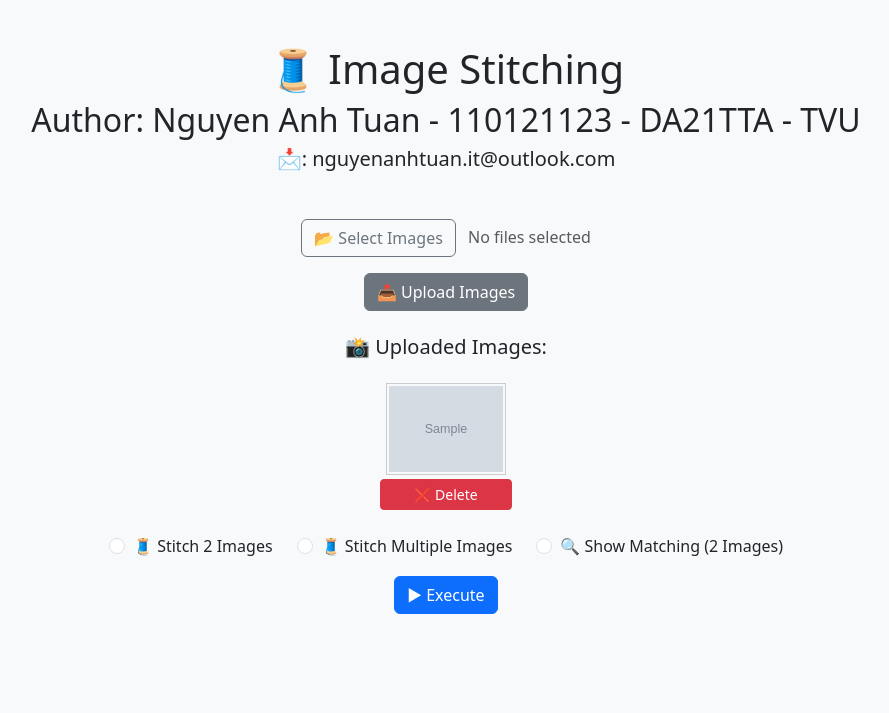
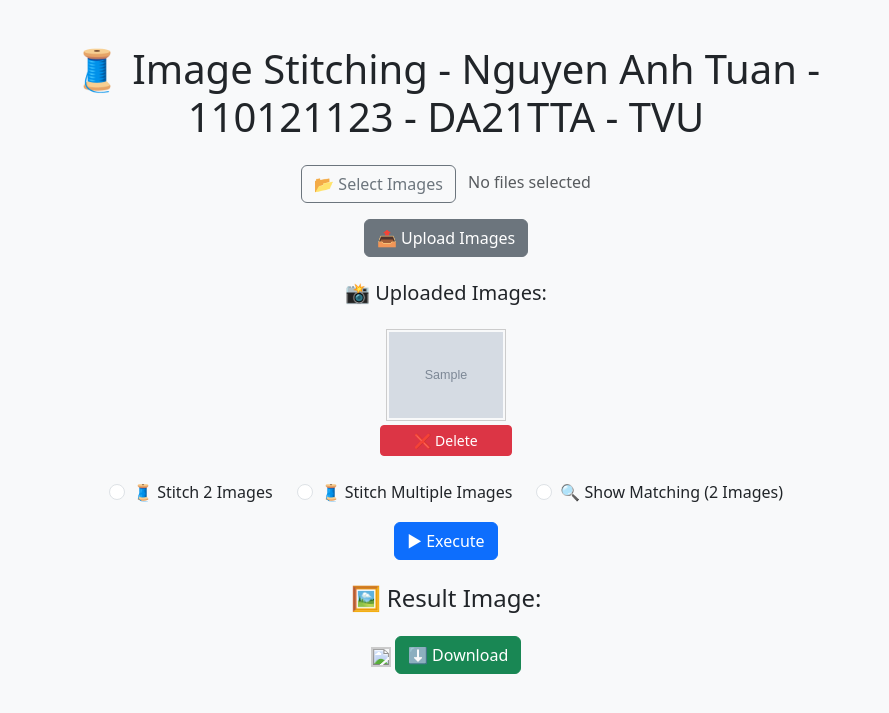
Before and after one commit to NguyenAnhTuann/ImagesStitching-SIFT-FLANN-RANSAC, a Flask app: template NguyenAnhTuan-110121123-DA21TTA_BT004/templates/index.html in a window 1280 px wide. Shown: the top 713 px of the page, without its empty margins (194-1083 px from the left). Run offline with Flask 3, Linux system fonts and the light colour scheme; the template is opened without the code that fills it: most values are stand-ins (such as "Sample title", 1, 10 or a date in 2020); grey boxes marked "Sample" are stand-in pictures.

Commit message:
Auto update

```diff
--- a/NguyenAnhTuan-110121123-DA21TTA_BT004/anh_2/main.py
+++ b/NguyenAnhTuan-110121123-DA21TTA_BT004/anh_2/main.py
@@ -10,7 +10,6 @@
     if len(matches) < 4:
         raise ValueError("Không đủ điểm tương đồng để ghép ảnh.")
 
-    # ✅ PHẢI đặt trong hàm – thụt lề đúng
     distances = [m.distance for m in matches]
     avg_distance = np.mean(distances)
 
--- a/NguyenAnhTuan-110121123-DA21TTA_BT004/app.py
+++ b/NguyenAnhTuan-110121123-DA21TTA_BT004/app.py
@@ -1,64 +1,68 @@
-from flask import Flask, render_template, request, send_file, redirect, url_for, session
-import os
+from flask import Flask, render_template, request, redirect, url_for, session
 import cv2
 import numpy as np
-import tempfile
-import shutil
 import uuid
+import base64
+import requests
+from io import BytesIO
 from werkzeug.utils import secure_filename
+import cloudinary
+import cloudinary.uploader
+import cloudinary.api
+
+# Setup Flask
+app = Flask(__name__)
+app.secret_key = "very_secret_key_123"
+
+# Cloudinary config
+cloudinary.config(
+    cloud_name="duk8odqun",
+    api_key="485926927892748",
+    api_secret="CSaf5iaR5cC5cl7PiyNlN_uAaSQ",
+    secure=True
+)
+
+
+# Template filter for base64 (not needed here but for expansion)
+@app.template_filter('b64encode')
+def b64encode_filter(data):
+    return base64.b64encode(data).decode('utf-8')
+
+# Load image from Cloudinary URL
+def load_image_from_url(url):
+    response = requests.get(url)
+    image = cv2.imdecode(np.frombuffer(response.content, np.uint8), cv2.IMREAD_COLOR)
+    return image
+
+# === Your custom methods ===
 from anh_2.main import stitch_images as stitch_two
-from anh_2.utils import load_image, detect_and_match
+from anh_2.utils import detect_and_match
 from anh_nhieu.main import stitch_multiple
-from anh_nhieu.utils import load_images
-
-app = Flask(__name__)
-app.secret_key = "your_secret_key"
-
-RESULT_PATH = 'static/result.jpg'
-
-def get_user_folder():
-    return session.get('user_folder')
-
-def create_user_folder():
-    temp_dir = tempfile.mkdtemp()
-    session['user_folder'] = temp_dir
-    return temp_dir
-
-def get_uploaded_images():
-    folder = get_user_folder()
-    if not folder or not os.path.exists(folder):
-        return []
-    return [f for f in os.listdir(folder) if f.lower().endswith(('.jpg', '.jpeg', '.png'))]
+from anh_nhieu.utils import load_images_from_urls
 
 @app.route("/", methods=["GET", "POST"])
 def index():
-    result_image = None
+    result_url = None
     match_mode = False
     error_message = None
 
-    # Tạo thư mục mới khi truy cập lần đầu hoặc reload trang
-    if request.method == "GET":
-        folder = get_user_folder()
-        if folder and os.path.exists(folder):
-            shutil.rmtree(folder, ignore_errors=True)
-        folder = create_user_folder()
-        if os.path.exists(RESULT_PATH):
-            os.remove(RESULT_PATH)
+    # F5 hoặc lần đầu: reset session
+    if request.method == "GET" and not request.referrer:
+        session.clear()
 
-    uploaded_images = sorted(get_uploaded_images())
+    uploaded_urls = session.get("uploaded_urls", [])
 
     if request.method == "POST":
-        folder = get_user_folder()
         action = request.form.get("mode")
-        filenames = [os.path.join(folder, f) for f in uploaded_images]
+        filenames = uploaded_urls
         stitched_image = None
 
         try:
             if action == "match":
                 if len(filenames) != 2:
                     raise ValueError("❌ Exactly 2 images are required to show matching.")
-                img1 = load_image(filenames[0])
-                img2 = load_image(filenames[1])
+                img1 = load_image_from_url(filenames[0])
+                img2 = load_image_from_url(filenames[1])
                 kp1, kp2, matches = detect_and_match(img1, img2)
                 if len(matches) < 4:
                     raise ValueError("❌ Not enough matching points between the images.")
@@ -69,69 +73,71 @@
             elif action == "stitch2":
                 if len(filenames) != 2:
                     raise ValueError("❌ Exactly 2 images are required for stitching.")
-                img1 = load_image(filenames[0])
-                img2 = load_image(filenames[1])
+                img1 = load_image_from_url(filenames[0])
+                img2 = load_image_from_url(filenames[1])
                 kp1, kp2, matches = detect_and_match(img1, img2)
                 if len(matches) < 4:
                     raise ValueError("❌ Not enough matching points to perform stitching.")
                 stitched_image = stitch_two(img1, img2, kp1, kp2, matches)
-                if stitched_image is None or np.count_nonzero(stitched_image) < 10:
-                    raise ValueError("❌ Stitching failed – images may not be similar.")
 
             elif action == "stitchn":
                 if len(filenames) <= 2:
                     raise ValueError("❌ Only 2 images – please choose 'Stitch 2 Images' instead.")
-                imgs = load_images(filenames)
-                if len(imgs) < 3:
-                    raise ValueError("❌ Not enough valid images to perform stitching.")
+                imgs = [load_image_from_url(url) for url in filenames]
                 stitched_image = stitch_multiple(imgs)
-                if stitched_image is None or np.count_nonzero(stitched_image) < 10:
-                    raise ValueError("❌ Stitching failed – images do not have enough overlap.")
 
             else:
                 raise ValueError("❌ Invalid action.")
 
-            if stitched_image is not None:
-                cv2.imwrite(RESULT_PATH, stitched_image)
-                result_image = RESULT_PATH
-            else:
-                raise ValueError("❌ Could not generate the stitched result image.")
+            if stitched_image is None or np.count_nonzero(stitched_image) < 10:
+                raise ValueError("❌ Stitching failed – images may not be similar.")
+
+            # Encode ảnh và upload lên Cloudinary
+            _, buffer = cv2.imencode(".png", stitched_image)
+            upload_result = cloudinary.uploader.upload(
+                BytesIO(buffer.tobytes()),
+                folder="images-stitching",
+                public_id=str(uuid.uuid4())
+            )
+            result_url = upload_result["secure_url"]
+            session['result_url'] = result_url
 
         except Exception as e:
             error_message = str(e)
 
-        return render_template("index.html", result_image=result_image,
+        return render_template("index.html",
+                               result_url=session.get("result_url"),
+                               uploaded_images=uploaded_urls,
                                match_mode=match_mode,
-                               uploaded_images=uploaded_images,
                                error_message=error_message)
 
-    return render_template("index.html", result_image=None, uploaded_images=uploaded_images, error_message=None)
-
+    return render_template("index.html",
+                           result_url=session.get("result_url"),
+                           uploaded_images=uploaded_urls,
+                           match_mode=False,
+                           error_message=None)
 
 @app.route("/upload", methods=["POST"])
 def upload():
     files = request.files.getlist("images")
-    folder = get_user_folder()
-    if not folder or not os.path.exists(folder):
-        folder = create_user_folder()
-
+    uploaded_urls = session.get("uploaded_urls", [])
     for file in files:
-        filename = secure_filename(file.filename)
-        file.save(os.path.join(folder, filename))
+        upload_result = cloudinary.uploader.upload(
+            file,
+            folder="images-stitching",
+            public_id=str(uuid.uuid4())
+        )
+        uploaded_urls.append(upload_result["secure_url"])
+    session['uploaded_urls'] = uploaded_urls
     return redirect(url_for("index"))
 
-@app.route("/delete/<filename>")
-def delete_image(filename):
-    folder = get_user_folder()
-    filepath = os.path.join(folder, filename)
-    if os.path.exists(filepath):
-        os.remove(filepath)
+@app.route("/delete/<int:index>")
+def delete_image(index):
+    uploaded_urls = session.get("uploaded_urls", [])
+    if 0 <= index < len(uploaded_urls):
+        del uploaded_urls[index]
+    session['uploaded_urls'] = uploaded_urls
     return redirect(url_for("index"))
 
-@app.route("/download")
-def download():
-    return send_file(RESULT_PATH, as_attachment=True)
-
 if __name__ == '__main__':
-    port = int(os.environ.get("PORT", 5000))
-    app.run(debug=False, host='0.0.0.0', port=port)
+    app.run(debug=False)
--- a/NguyenAnhTuan-110121123-DA21TTA_BT004/static/match_images.txt
+++ /dev/null
@@ -1,2 +0,0 @@
-5.PNG
-6.PNG
--- a/NguyenAnhTuan-110121123-DA21TTA_BT004/templates/index.html
+++ b/NguyenAnhTuan-110121123-DA21TTA_BT004/templates/index.html
@@ -4,27 +4,23 @@
 <head>
     <meta charset="UTF-8">
     <title>Image Stitching</title>
-    <link rel="icon" type="image/png" href="{{ url_for('static', filename='icon.png') }}">
     <meta name="viewport" content="width=device-width, initial-scale=1">
     <link href="https://cdn.jsdelivr.net/npm/bootstrap@5.3.0/dist/css/bootstrap.min.css" rel="stylesheet">
     <style>
         body {
             background: #f8f9fa;
         }
-
         .container {
             max-width: 900px;
             margin-top: 30px;
             padding: 15px;
         }
-
         .result-img {
             max-width: 100%;
             height: auto;
             border: 2px solid #ccc;
             margin-top: 20px;
         }
-
         .thumb {
             width: 100%;
             max-width: 120px;
@@ -32,29 +28,15 @@
             padding: 2px;
             height: auto;
         }
-
-        @media (max-width: 576px) {
-            h1 {
-                font-size: 1.3rem;
-            }
-
-            .form-check-label {
-                font-size: 0.9rem;
-            }
-        }
     </style>
 </head>
 
 <body>
     <div class="container text-center">
-        <h1>🧵 Image Stitching</h1>
-        <h2>Author: Nguyen Anh Tuan - 110121123 - DA21TTA - TVU</h2>
-        <h5 class="mb-5">📩: nguyenanhtuan.it@outlook.com</h3>
+        <h1 class="mb-4">🧵 Image Stitching - Nguyen Anh Tuan - 110121123 - DA21TTA - TVU</h1>
 
         {% if error_message %}
-        <div class="alert alert-danger" role="alert">
-            {{ error_message }}
-        </div>
+        <div class="alert alert-danger" role="alert">{{ error_message }}</div>
         {% endif %}
 
         <!-- Upload form -->
@@ -70,13 +52,10 @@
         <script>
             const input = document.getElementById("fileInput");
             const fileName = document.getElementById("fileName");
-
             input.addEventListener("change", function () {
-                if (input.files.length > 0) {
-                    fileName.textContent = `${input.files.length} file(s) selected`;
-                } else {
-                    fileName.textContent = "No files selected";
-                }
+                fileName.textContent = input.files.length > 0
+                    ? `${input.files.length} file(s) selected`
+                    : "No files selected";
             });
         </script>
 
@@ -86,8 +65,8 @@
         <div class="row justify-content-center mt-2 g-3">
             {% for img in uploaded_images %}
             <div class="col-4 col-sm-3 col-md-2">
-                <img src="{{ url_for('static', filename='uploads/' ~ img) }}" class="thumb mb-1">
-                <a href="{{ url_for('delete_image', filename=img) }}" class="btn btn-sm btn-danger w-100">❌ Delete</a>
+                <img src="{{ img }}" class="thumb mb-1">
+                <a href="{{ url_for('delete_image', index=loop.index0) }}" class="btn btn-sm btn-danger w-100">❌ Delete</a>
             </div>
             {% endfor %}
         </div>
@@ -120,14 +99,12 @@
             </div>
         </form>
 
-        <!-- Result -->
-        {% if result_image %}
-        <h5 class="mt-4">{{ 'Matching Result' if match_mode else 'Stitched Image' }}</h5>
-        <img src="{{ url_for('static', filename='result.jpg') }}" class="result-img" alt="Stitched result">
-        <br>
-        <a href="{{ url_for('download') }}" class="btn btn-success mt-3">💾 Download Image</a>
+        <!-- Result image -->
+        {% if result_url %}
+        <h4 class="mt-4">🖼️ Result Image:</h4>
+        <img src="{{ result_url }}" class="result-img">
+        <a href="{{ result_url }}" class="btn btn-success mt-3" download>⬇ Download</a>
         {% endif %}
     </div>
 </body>
-
 </html>
```
Also changed, not shown: NguyenAnhTuan-110121123-DA21TTA_BT004/anh_nhieu/utils.py (+10 -0 lines), NguyenAnhTuan-110121123-DA21TTA_BT004/static/icon.png (deleted), NguyenAnhTuan-110121123-DA21TTA_BT004/static/matching.jpg (deleted), NguyenAnhTuan-110121123-DA21TTA_BT004/static/result.jpg (deleted), NguyenAnhTuan-110121123-DA21TTA_BT004/static/uploads/2-tvu1.PNG (deleted), NguyenAnhTuan-110121123-DA21TTA_BT004/static/uploads/2-tvu2.PNG (deleted), 1 other file.
